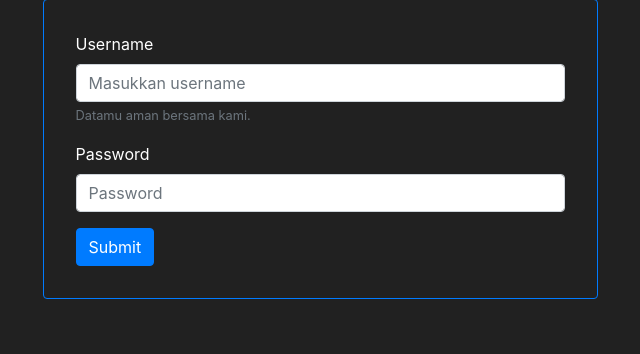
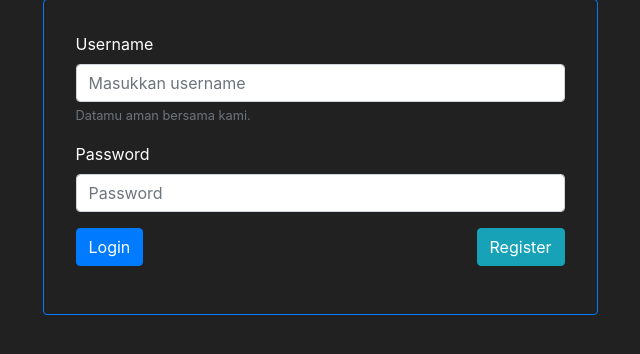
Before and after one commit to ProM113K/Blog_Flask, a Flask app: page /login in a window 1280 px wide. Shown: the part 151-505 px from the top of the page, without its empty margins (320-960 px from the left). Run offline with Flask 2, Linux system fonts and the light colour scheme; some libraries are stand-ins or nearby versions.

Commit message:
Add button Register

```diff
--- a/blogs/templates/login.html
+++ b/blogs/templates/login.html
@@ -19,7 +19,10 @@ Login Session
                 <label>Password</label>
                 <input class="form-control" name="password" placeholder="Password" required type="password">
             </div>
-            <button class="btn btn-primary" type="submit">Submit</button>
+            <div class="form-group">
+                <button class="btn btn-primary" type="submit">Login</button>
+                <button class="btn btn-info float-right">Register</button>
+            </div>
         </form>
     </div>
 </div>
```
